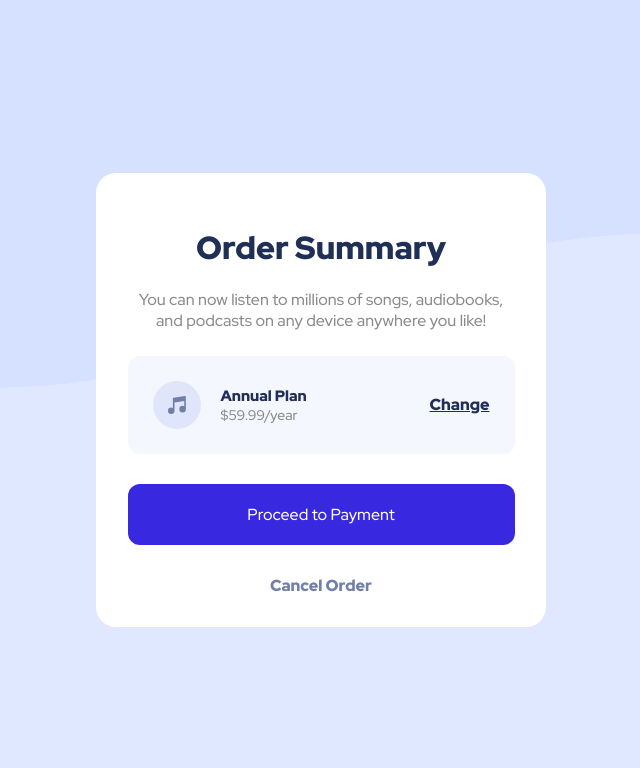
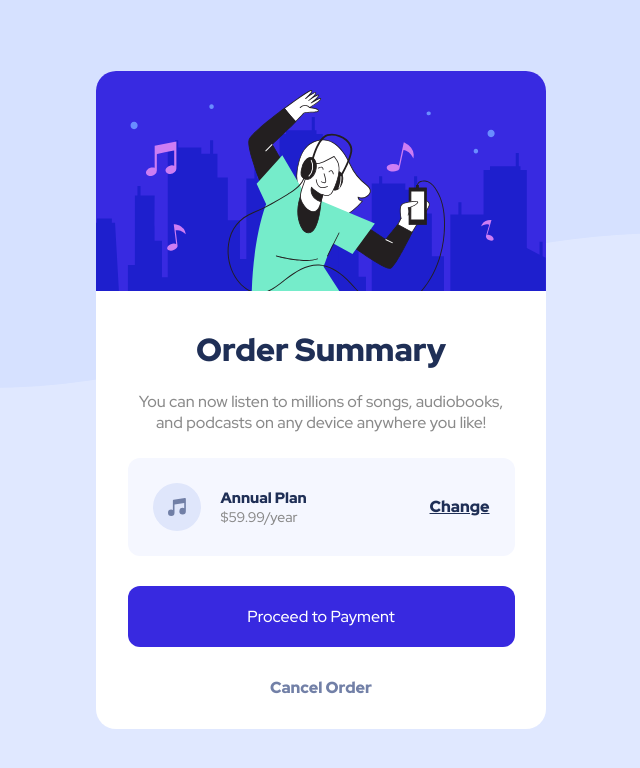
Before and after one commit to MielaRoslan/order-summary, a plain HTML site: page index.html in a window 1280 px wide. Shown: the whole page, without its empty margins (319-959 px from the left). Drawn offline with Linux system fonts and the light colour scheme.

Commit message:
Update index.html

```diff
--- a/index.html
+++ b/index.html
@@ -17,7 +17,7 @@
 
   <div class="container">
     <div class="hero">
-      <img src="images/illustration-hero.svg" alt="">
+      <img src="/illustration-hero.svg" alt="">
     </div>
     <div class="text-content">
       <h2 class="title">
```
